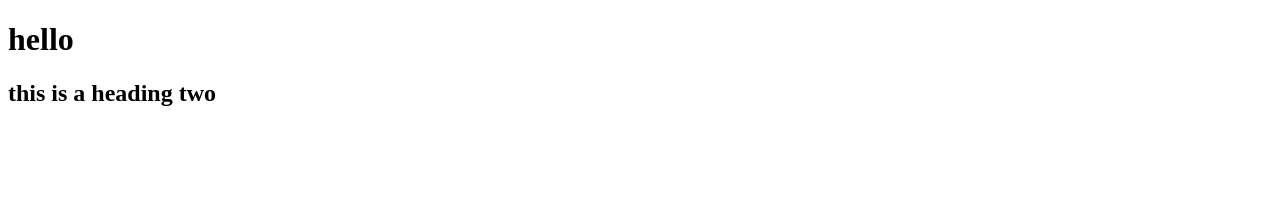
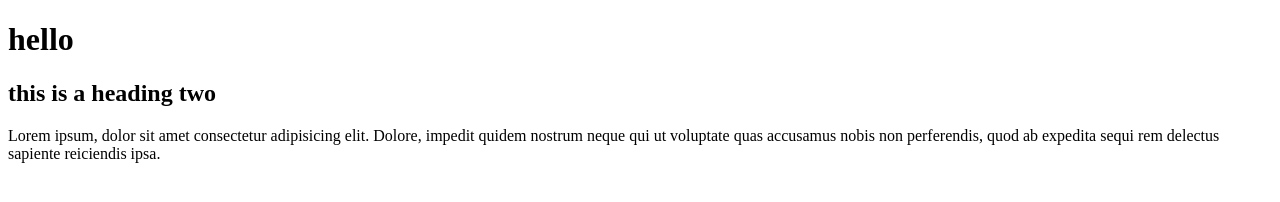
Before and after one commit to Msshakel/git-tutorial, a plain HTML site: page index.html in a window 1280 px wide. Drawn offline with Linux system fonts and the light colour scheme.

Commit message:
adding a paragraph

```diff
--- a/index.html
+++ b/index.html
@@ -10,5 +10,7 @@
     <h1>hello</h1>
     <h2>this is a heading two</h2>
 
+
+    <p>Lorem ipsum, dolor sit amet consectetur adipisicing elit. Dolore, impedit quidem nostrum neque qui ut voluptate quas accusamus nobis non perferendis, quod ab expedita sequi rem delectus sapiente reiciendis ipsa.</p>
 </body>
 </html>
```
